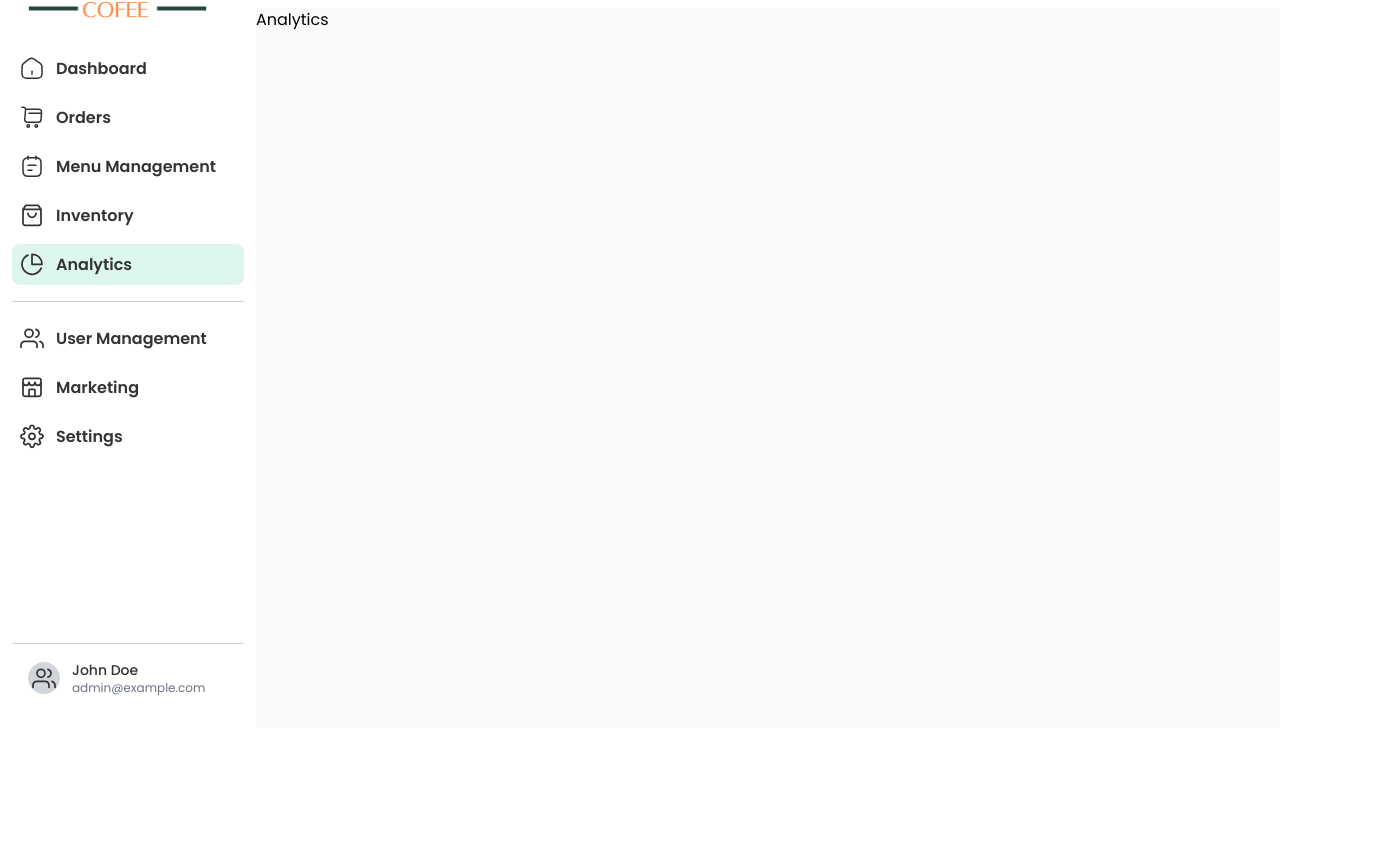
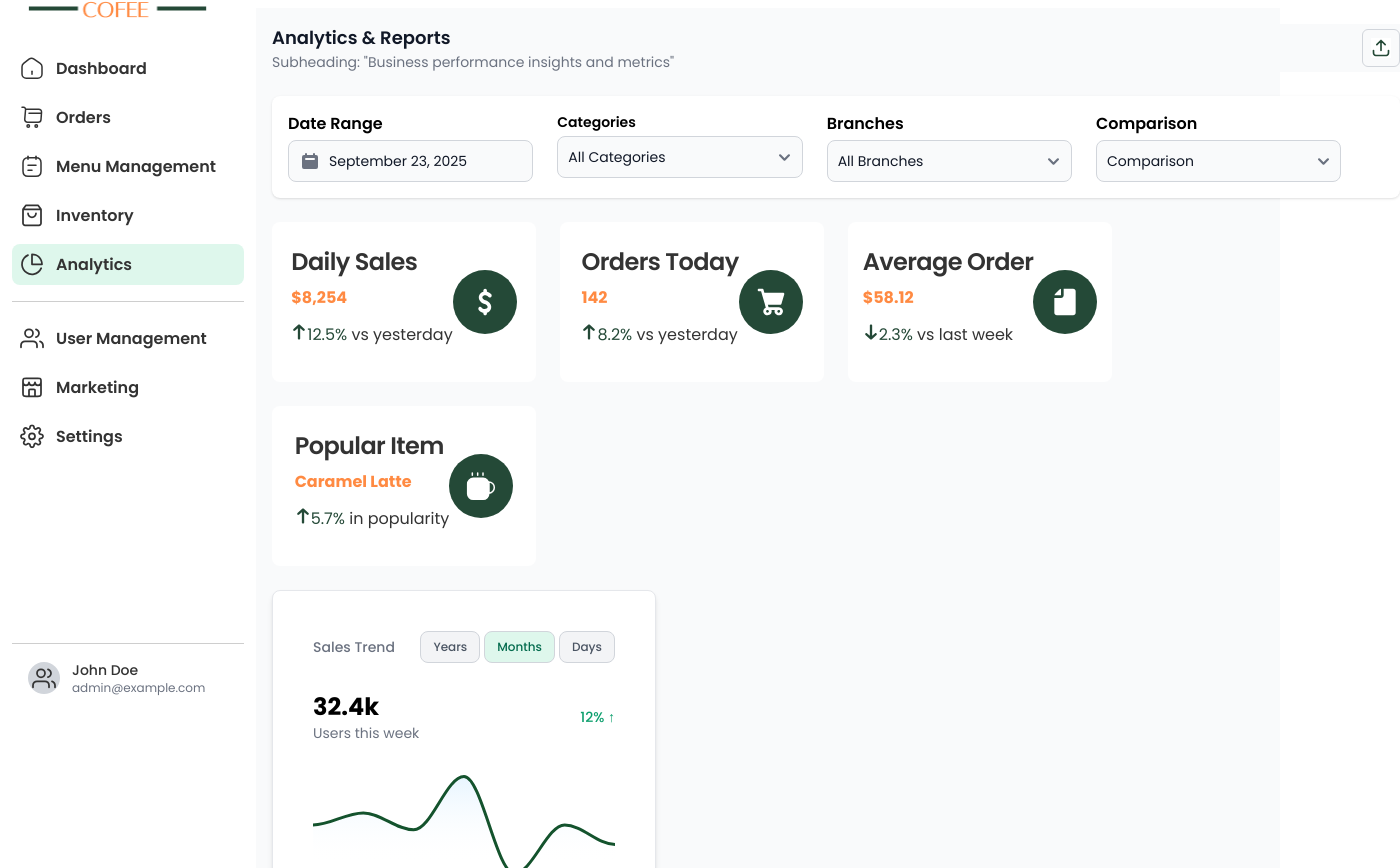
Before and after one commit to MazenUcef/aroma-dashboard-template-, a React (Vite) app: page /analytics in a window 1280 px wide. Shown: the part 72-940 px from the top of the page, 1400 px wide, since content can reach past the window. Before the commit the page ends 800 px from the top, so only its background shows below. Built offline with nearby package versions, Linux system fonts and the light colour scheme.

Commit message:
create the some of analytics reports

```diff
--- a/src/Components/CreateNewDiscountModal.tsx
+++ b/src/Components/CreateNewDiscountModal.tsx
@@ -416,6 +416,7 @@ const CreateNewDiscountModal: React.FC<DiscountModalProps> = ({
     },
     inlineWrapper: "flex items-center",
   };
+  const today = new Date();
   return (
     <Modal theme={ModalTheme} show={isOpen} onClose={onClose} size="lg" popup>
       <ModalHeader />
@@ -474,6 +475,7 @@ const CreateNewDiscountModal: React.FC<DiscountModalProps> = ({
                 name="startDate"
                 render={({ field }) => (
                   <Datepicker
+                    defaultValue={today}
                     theme={datepickertheme}
                     className={inputDatepickerClasses}
                     value={field.value as any}
@@ -491,6 +493,7 @@ const CreateNewDiscountModal: React.FC<DiscountModalProps> = ({
                 name="endDate"
                 render={({ field }) => (
                   <Datepicker
+                    defaultValue={today}
                     theme={datepickertheme}
                     value={field.value as any}
                     onChange={(date: Date | null) => field.onChange(date)}
--- /dev/null
+++ b/src/Components/ReportsAnalytics.tsx
@@ -0,0 +1,242 @@
+import { useState } from "react";
+import React, { useRef } from "react";
+import Cards from "./Cards";
+import {
+  Dropdown,
+  DropdownItem,
+  Datepicker,
+  Select,
+  Card,
+  Button,
+} from "flowbite-react";
+import NewUploadIcon from "../assets/icons/NewUploadIcon";
+import Chart from "react-apexcharts";
+
+const ReportsAnalytics = () => {
+  const fileInputRef = useRef<HTMLInputElement>(null);
+
+  // Handle file selection
+  const handleFileUpload = (event: React.ChangeEvent<HTMLInputElement>) => {
+    const file = event.target.files?.[0];
+    if (file) {
+      console.log("Uploaded file:", file.name);
+      // You can send the file to an API here
+    }
+  };
+  const today = new Date();
+  const [dateRange, setDateRange] = useState<Date | null>(null);
+  const [category, setCategory] = useState("All Categories");
+  const [branch, setBranch] = useState("All Branches");
+  const [comparison, setComparison] = useState("Comparison");
+
+  const [activeTab, setActiveTab] = useState<"Years" | "Months" | "Days">(
+    "Months"
+  );
+
+  // Chart datasets for each filter
+  const chartData: Record<"Years" | "Months" | "Days", number[]> = {
+    Years: [200, 250, 180, 300, 400, 350, 500],
+    Months: [40, 45, 38, 60, 20, 40, 32],
+    Days: [5, 8, 6, 10, 4, 7, 9],
+  };
+
+  const chartOptions: ApexCharts.ApexOptions = {
+    chart: {
+      type: "area",
+      toolbar: { show: false },
+      zoom: { enabled: false },
+      sparkline: { enabled: true },
+    },
+    stroke: {
+      curve: "smooth",
+      width: 3,
+      colors: ["#14532d"], // dark green
+    },
+    fill: {
+      type: "gradient",
+      gradient: {
+        shadeIntensity: 1,
+        opacityFrom: 0.3,
+        opacityTo: 0,
+        stops: [0, 90, 100],
+      },
+    },
+    tooltip: { enabled: false },
+    grid: { show: false },
+    xaxis: {
+      labels: { show: false },
+      axisTicks: { show: false },
+      axisBorder: { show: false },
+    },
+    yaxis: { show: false },
+  };
+
+  const chartSeries = [
+    {
+      name: "Users",
+      data: chartData[activeTab],
+    },
+  ];
+  return (
+    <div className="m-4 ">
+      <div className="flex items-center justify-between bg-backgroundaccent  mb-6 w-[1128px]">
+        {/* Left Section */}
+        <div>
+          <h2 className="text-lg font-semibold text-gray-900">
+            Analytics & Reports
+          </h2>
+          <p className="text-sm text-gray-500">
+            Subheading: "Business performance insights and metrics"
+          </p>
+        </div>
+
+        {/* Right Section - Icon Dropdown */}
+        <Dropdown
+          inline
+          label=""
+          renderTrigger={() => (
+            <button className="p-2 border border-gray-300 rounded-md hover:bg-gray-100 focus:outline-none">
+              <NewUploadIcon />
+            </button>
+          )}
+        >
+          <DropdownItem onClick={() => alert("Export as CSV")}>
+            Export as CSV
+          </DropdownItem>
+          <DropdownItem onClick={() => alert("Export as Excel")}>
+            Export as Excel
+          </DropdownItem>
+          <DropdownItem onClick={() => fileInputRef.current?.click()}>
+            Upload File
+          </DropdownItem>
+        </Dropdown>
+
+        {/* Hidden File Input */}
+        <input
+          type="file"
+          ref={fileInputRef}
+          onChange={handleFileUpload}
+          className="hidden"
+        />
+      </div>
+      <div className="flex flex-wrap bg-white p-4 gap-6 rounded-lg shadow-sm mb-6  w-[1128px]">
+        {/* Date Range */}
+        <div className="flex flex-col ">
+          <label className="mb-1 text-base font-poppins font-semibold">
+            Date Range
+          </label>
+          <Datepicker
+            defaultValue={today}
+            value={dateRange}
+            onChange={(date: Date | null) => setDateRange(date)}
+            className="w-[245.3333px]"
+          />
+        </div>
+
+        {/* Categories */}
+        <div className="flex flex-col ">
+          <label className="mb-1 text-sm font-semibold">Categories</label>
+          <Select
+            value={category}
+            onChange={(e) => setCategory(e.target.value)}
+            className="w-[245.3333px]"
+          >
+            <option>All Categories</option>
+            <option>Category 1</option>
+            <option>Category 2</option>
+          </Select>
+        </div>
+
+        {/* Branches */}
+        <div className="flex flex-col ">
+          <label className="mb-1 text-base font-poppins font-semibold">
+            Branches
+          </label>
+          <Select
+            value={branch}
+            onChange={(e) => setBranch(e.target.value)}
+            className="w-[245.3333px]"
+          >
+            <option>All Branches</option>
+            <option>Branch 1</option>
+            <option>Branch 2</option>
+          </Select>
+        </div>
+
+        {/* Comparison */}
+        <div className="flex flex-col ">
+          <label className="mb-1 text-base font-poppins font-semibold">
+            Comparison
+          </label>
+          <Select
+            value={comparison}
+            onChange={(e) => setComparison(e.target.value)}
+            className="w-[245.3333px]"
+          >
+            <option>Comparison</option>
+            <option>Option 1</option>
+            <option>Option 2</option>
+          </Select>
+        </div>
+      </div>
+      <div>
+        <Cards />
+      </div>
+      <div className="flex flex-col md:flex-row gap-6 w-full ">
+        <Card className="w-full max-w-sm p-4">
+          {/* Header */}
+          <div className="flex justify-between items-center mb-3">
+            <h5 className="text-sm font-medium text-gray-500">Sales Trend</h5>
+            <div className="flex gap-1">
+              {(["Years", "Months", "Days"] as const).map((tab) => (
+                <Button
+                  key={tab}
+                  size="xs"
+                  color="light"
+                  className={`rounded-lg px-3 py-1 text-xs ${
+                    activeTab === tab
+                      ? "bg-green-100 text-green-700"
+                      : "bg-gray-100 text-gray-600"
+                  }`}
+                  onClick={() => setActiveTab(tab)}
+                >
+                  {tab}
+                </Button>
+              ))}
+            </div>
+          </div>
+
+          {/* Users count */}
+          <div className="flex items-center justify-between">
+            <div>
+              <h3 className="text-2xl font-bold">32.4k</h3>
+              <p className="text-sm text-gray-500">Users this week</p>
+            </div>
+            <span className="text-green-500 text-sm font-medium">12% ↑</span>
+          </div>
+
+          {/* Chart */}
+          <div className="mt-4">
+            <Chart
+              options={chartOptions}
+              series={chartSeries}
+              type="area"
+              height={100}
+            />
+          </div>
+
+          {/* Footer */}
+          <div className="flex justify-between items-center mt-3 text-sm">
+            <span className="text-gray-500 cursor-pointer">Last 7 days ▼</span>
+            <span className="text-green-700 font-medium cursor-pointer">
+              USERS REPORT →
+            </span>
+          </div>
+              </Card>
+
+      </div>
+    </div>
+  );
+};
+
+export default ReportsAnalytics;
--- /dev/null
+++ b/src/assets/icons/NewUploadIcon.tsx
@@ -0,0 +1,26 @@
+import React from "react";
+
+const NewUploadIcon = () => {
+  return (
+    <div>
+      <svg
+        width={20}
+        height={20}
+        viewBox="0 0 20 20"
+        fill="none"
+        xmlns="http://www.w3.org/2000/svg"
+      >
+        <rect width={20} height={20} fill="white" />
+        <path
+          d="M17.5 12.5V13.5C17.5 14.9001 17.5 15.6002 17.2275 16.135C16.9878 16.6054 16.6054 16.9878 16.135 17.2275C15.6002 17.5 14.9001 17.5 13.5 17.5H6.5C5.09987 17.5 4.3998 17.5 3.86502 17.2275C3.39462 16.9878 3.01217 16.6054 2.77248 16.135C2.5 15.6002 2.5 14.9001 2.5 13.5V12.5M14.1667 6.66667L10 2.5M10 2.5L5.83333 6.66667M10 2.5V12.5"
+          stroke="#244937"
+          strokeWidth="1.66667"
+          strokeLinecap="round"
+          strokeLinejoin="round"
+        />
+      </svg>
+    </div>
+  );
+};
+
+export default NewUploadIcon;
--- a/src/pages/Analytics.tsx
+++ b/src/pages/Analytics.tsx
@@ -1,9 +1,12 @@
-import React from 'react'
+import React from "react";
+import ReportsAnalytics from "../components/ReportsAnalytics";
 
 const Analytics = () => {
-    return (
-        <div>Analytics</div>
-    )
-}
+  return (
+    <div>
+      <ReportsAnalytics />
+    </div>
+  );
+};
 
-export default Analytics
+export default Analytics;
--- a/src/pages/Inventory.tsx
+++ b/src/pages/Inventory.tsx
@@ -1,13 +1,9 @@
 import React from "react";
-import CreateNewDiscountModal from "../components/CreateNewDiscountModal";
+
 const Inventory = () => {
   return (
     <div>
-      <CreateNewDiscountModal
-        isOpen={true}
-        onClose={() => {}}
-        onSubmit={() => {}}
-      />
+      <h1>Inventory Page</h1>
     </div>
   );
 };
```
